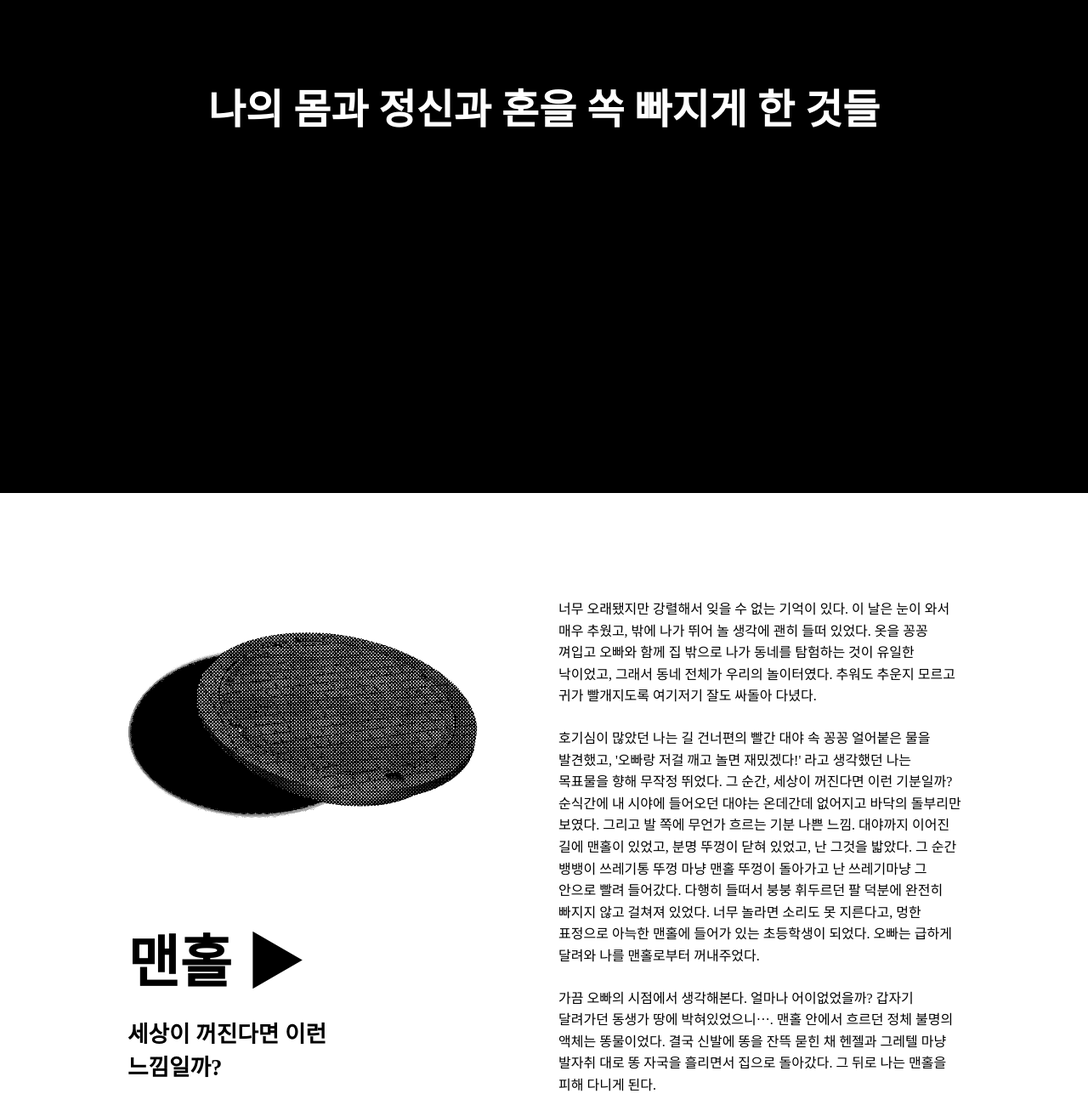
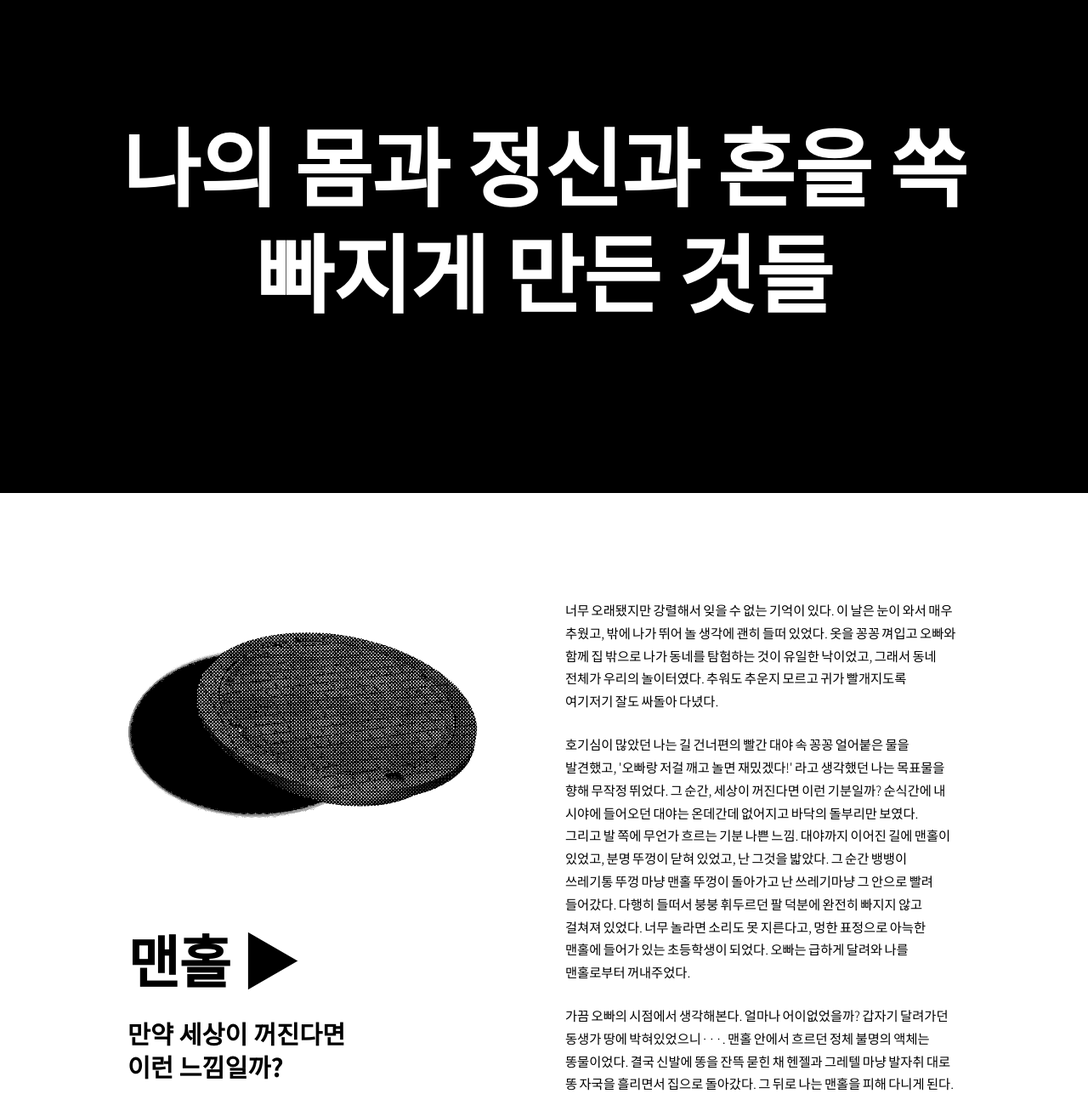
Before and after one commit to yhs0811/4week, a plain HTML site: page index.html in a window 1280 px wide. Shown: the part 320-1620 px from the top of the page at 85% size. Drawn offline with Linux system fonts and the light colour scheme.

Commit message:
Add files via upload

```diff
--- a/index.html
+++ b/index.html
@@ -2,7 +2,11 @@
 <html>
 <head>
 	<title></title>
+	<link rel="preconnect" href="https://fonts.googleapis.com">
+	<link rel="preconnect" href="https://fonts.gstatic.com" crossorigin>
+	<link href="https://fonts.googleapis.com/css2?family=Noto+Sans+KR:wght@100;300;400;500;700;900&display=swap" rel="stylesheet">
 	<style type="text/css">
+		html{font-family: 'Noto Sans KR', sans-serif;}
 		a{display: inline-block; background: none; text-decoration: none; border-radius: 5px;
 			color: currentColor;}
 		a:hover{
@@ -74,10 +78,10 @@
 		.img-chair{height: 350px;}
 		.img-chair2{margin-top: 60px; height: 490px;}
 		.img-water{margin-bottom: 0px;}
-		h1{font-size: xxx-large; line-height: 900px; text-align: center;}
-		h2{font-size: 50pt;margin-bottom: 20px; margin-top:13px;}
-		h3{font-size: 20pt;margin-bottom: 50px;}
-		p{line-height: 1.6; word-break: keep-all; margin:24px 7px;}
+		h1{font-size: 75pt; margin-top: 450px; line-height: 1.25; text-align: center; font-weight: 900; word-spacing: -1px; letter-spacing: -1px;}
+		h2{font-size: 50pt;margin-bottom: 20px; margin-top:13px; font-weight: 700; word-spacing: -1px; letter-spacing: -1px;}
+		h3{font-size: 22pt;margin-bottom: 50px; font-weight: 600; line-height: 1.3;}
+		p{line-height: 1.75; word-break: keep-all; margin:24px 15px; font-weight: 300; word-spacing: -1px; font-size: 11.5pt;}
 		section{padding: 100px;}
 		footer{height: 250px;}
 		footer p{font-size: 10pt; text-align: center; font-weight:bold; color: darkgray;}
@@ -87,7 +91,7 @@
 	<header class="bg-black">
 		<div class="row height">
 			<div class="col-6 bg-black">
-				<h1 class="text-white">나의 몸과 정신과 혼을 쏙 빠지게 한 것들</h1>
+				<h1 class="text-white">나의 몸과 정신과 혼을 쏙 빠지게 만든 것들</h1>
 			</div>
 		</div>
 	</header>
@@ -99,7 +103,7 @@
 					<h2>
 					<a href="https://www.youtube.com/watch?v=EtiPbWzUY9o" target="_new">맨홀 ▶</a>
 					</h2>
-					<h3 class="text-align">세상이 꺼진다면 이런 느낌일까?</h3>
+					<h3 class="text-align">만약 세상이 꺼진다면<br>이런 느낌일까?</h3>
 				</div>
 			<div class="col-1 bg-none"></div>
 			</div>
@@ -129,7 +133,7 @@
 		<div class="row height-art">
 			<div class="col-2 bg-none">
 				<h2><a href ="https://www.youtube.com/watch?v=HlYMu0356WQ" target="_new">그림 ▶</a></h2>
-				<h3 class="text-align">가장 오랫동안　　 빠져있는 것</h3></div>
+				<h3 class="text-align">여전히 진행 중</h3></div>
 			<div class="col-2 bg-none">
 				<p>사실 맨홀과 낚시터에 빠지기 전에 나는 이미 그림에 홀딱 빠져있었다. 어렸을 때 읽었던 그림책 삽화들에 첫 눈에 반했던 것 같다. 이 삽화들이 사진이 아니라 사람이 그린 그림이라니! 그야말로 충격이었다. 그리고 무작정 따라 그렸다. 달력 뒷장이든, 동화책 끝의 빈 공간이든, 엄마 가계부든, 종이가 있으면 곳곳에 그림을 그리고 낙서를 했다. 다만 천재 소리 들을 정도로 잘 그리지는 못했다. 또래 친구들이 왜 얼굴을 강낭콩 모양으로 그리냐며 비웃을 정도로 실력이 좋지 못했다. 하지만 그래도 계속 그렸다. 왜 그림이 좋은 건지, 왜 재미를 느꼈는 지 정확히 설명하진 못한다. 낚시광인 아빠도 나와 같겠지. 그냥 해보니까 좋았고, 재미있었다. 잘 그리지는 못해도 그림을 그린다는 행위 자체가 즐거웠다. </p> </div>
 			<div class="col-2 bg-none">
@@ -139,7 +143,7 @@
 		<div class="row">
 				<div class="col-2 bg-none text-white">
 					<h2><a class="a" href ="https://www.youtube.com/watch?v=77m5iWUJ1b0" target="_new">슬럼프 ▶</a></h2>
-					<h3 class="text-align">가장 쉽게 빠지고 가장 빠져 나오기 힘들다</h3>
+					<h3 class="text-align">가장 쉽게 빠지고 <br>가장 빠져나오기 힘들다</h3>
 				</div>
 			<div class="col-4 bg-none text-white">
 				<p>사실 뻥이다. 사람대 사람의 사랑이 늘 뜨겁게 불 탈 수 없는 것처럼..그림도 그렇다. 그림을 그리는 게 너무 좋아도 갑자기 거리감이 느껴지는 순간이 온다. 왤까? 그림을 그려오면서 여러번의 슬럼프를 겪을 때마다 매번 생각했다. 슬럼프는 왜 오는 걸까? 누군가는 슬럼프는 실체가 없는 것으로 모두 본인이 만들어내는 허상이라고 한다. 하지만 그림을 그리는 사람들이라면 누구나 공감할 것이다. 그림이 원하는 만큼 그려지지 않고 재미 없는 시기는 살면서 꼭 겪어보기 마련이다. 그럴 땐 참 당황스럽다. 난 이제 이것 밖에 없는데. 이게 재미 없어지면 안되는데. 다른 취미는 다 갈아치우고 없단 말이야! </p>
```
